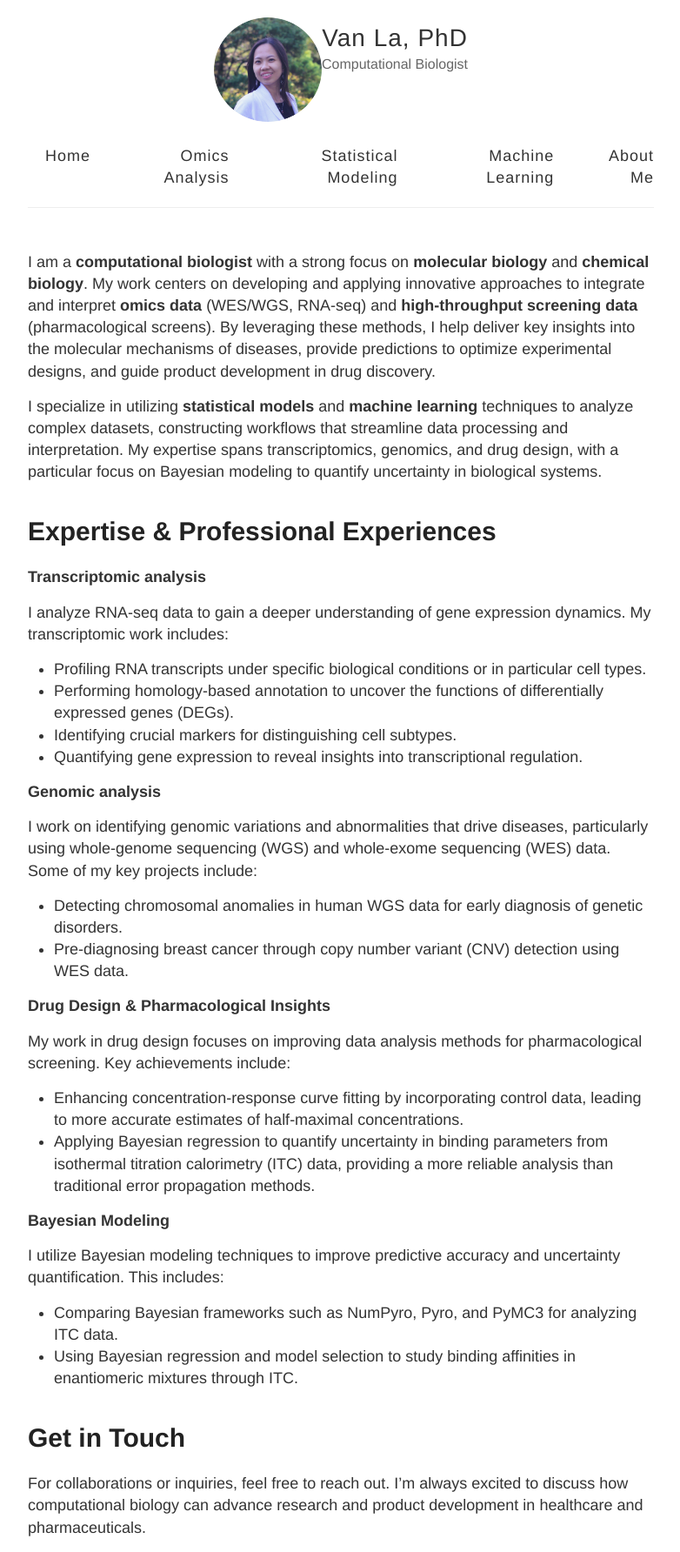
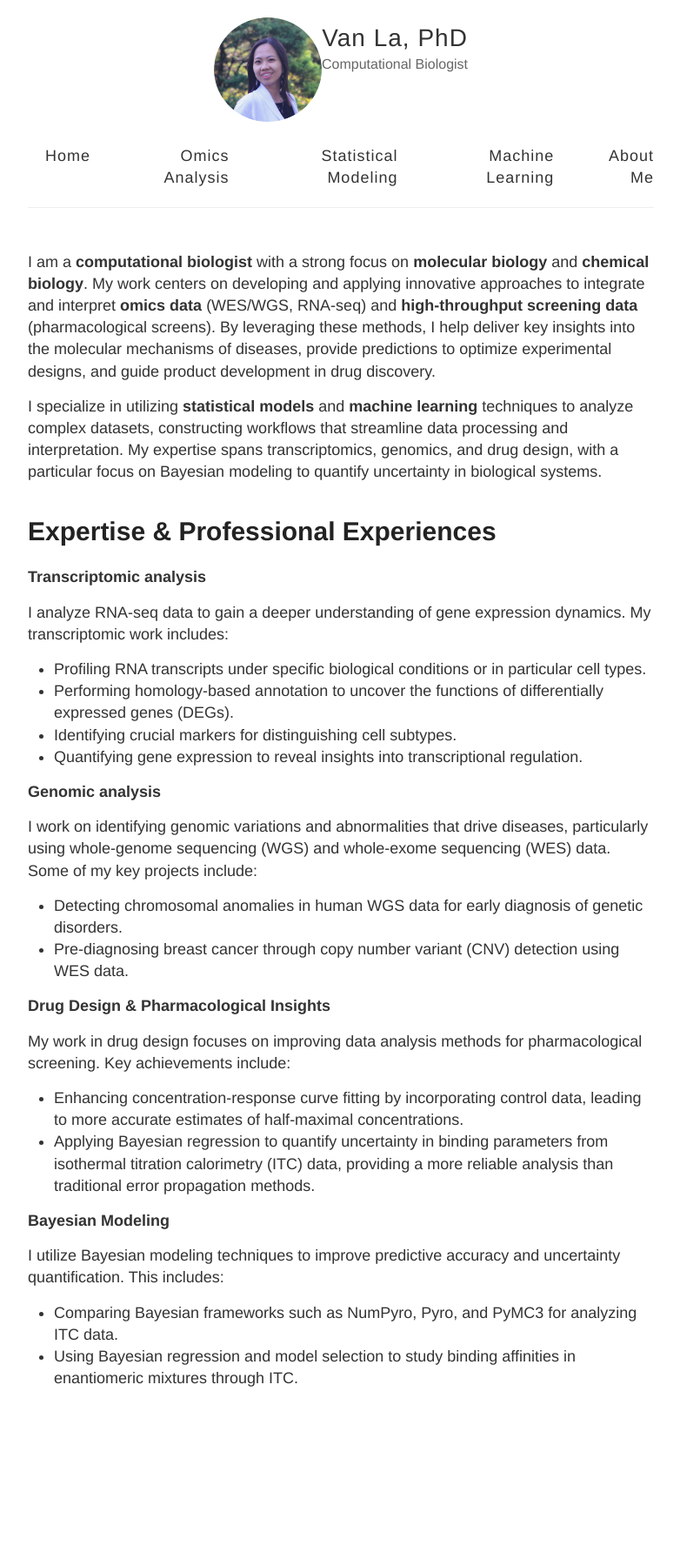
Before and after one commit to vanngocthuyla/Data_Analysis, a Jekyll site: the page built from _pages/intro.md, in a window 1280 px wide. Shown: the whole page at 87% size, without its empty margins (248-1030 px from the left). Built offline with Jekyll 4.4.1, drawn with Linux system fonts in a browser that asks for light colours; after the commit the page ends 1612 px from its top, so only the background shows below that.

Commit message:
Update intro.md

```diff
--- a/_pages/intro.md
+++ b/_pages/intro.md
@@ -40,7 +40,3 @@ I utilize Bayesian modeling techniques to improve predictive accuracy and uncert
 
 - Comparing Bayesian frameworks such as NumPyro, Pyro, and PyMC3 for analyzing ITC data.
 - Using Bayesian regression and model selection to study binding affinities in enantiomeric mixtures through ITC.
-
-# Get in Touch
-
-For collaborations or inquiries, feel free to reach out. I'm always excited to discuss how computational biology can advance research and product development in healthcare and pharmaceuticals.
```
